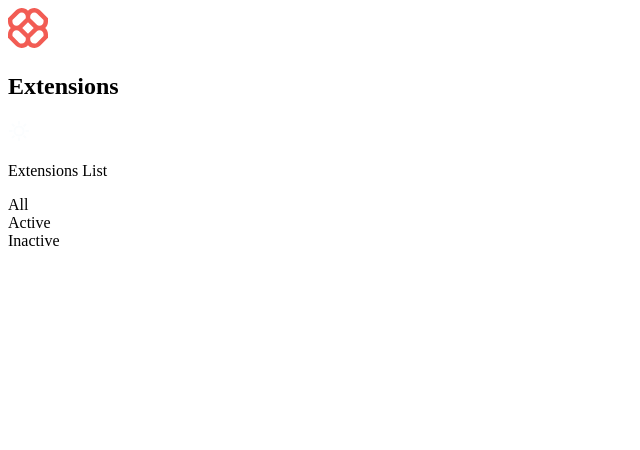
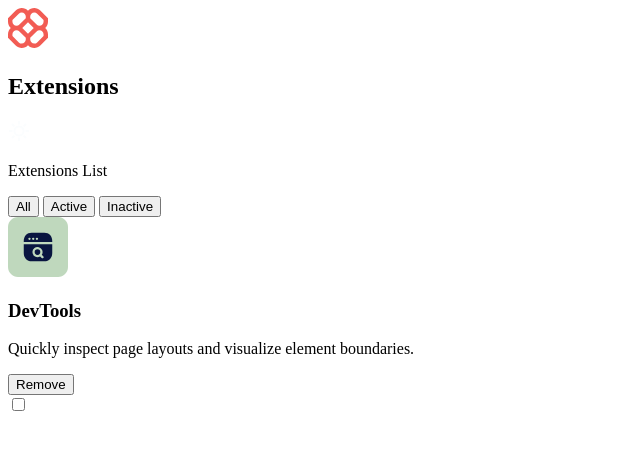
Before and after one commit to RhodyArthur/browser-extensions-manager-ui, a plain HTML site: page index.html in a window 1280 px wide. Shown: the whole page, without its empty margins (0-640 px from the left). Drawn offline with Linux system fonts and the light colour scheme.

Commit message:
feat: add project layout

```diff
--- a/index.html
+++ b/index.html
@@ -3,7 +3,7 @@
 <head>
     <meta charset="UTF-8">
     <meta name="viewport" content="width=device-width, initial-scale=1.0">
-    <title>Document</title>
+    <title>Browser Extensions UI</title>
     <link rel="stylesheet" href="styles.css">
 </head>
 <body>
@@ -23,14 +23,34 @@
             <header>
                 <p class="title">Extensions List</p>
                 <div class="filter-actions">
-                    <div class="filter-tab">All</div>
-                    <div class="filter-tab">Active</div>
-                    <div class="filter-tab">Inactive</div>
+                    <button class="all">All</button>
+                    <button>Active</button>
+                    <button>Inactive</button>
                 </div>
             </header>
 
             <section class="content">
+
                 <div class="card">
+                    <div class="col">
+                        <div class="icon">
+                            <img src="assets/images/logo-devlens.svg" alt="dev icon">
+                        </div>
+
+                        <div class="details">
+                            <h3 class="name">DevTools</h5>
+                            <p class="description">Quickly inspect page layouts and visualize element boundaries.</p>
+                        </div>
+                    </div>
+
+                    <div class="actions">
+                        <button class="btn">Remove</button>
+
+                        <div class="toggle-container">
+                            <input type="checkbox" id="toggle" class="toggle-checkbox">
+                            <label for="toggle" class="toggle-label"></label>
+                        </div>
+                    </div>
 
                 </div>
             </section>
```
